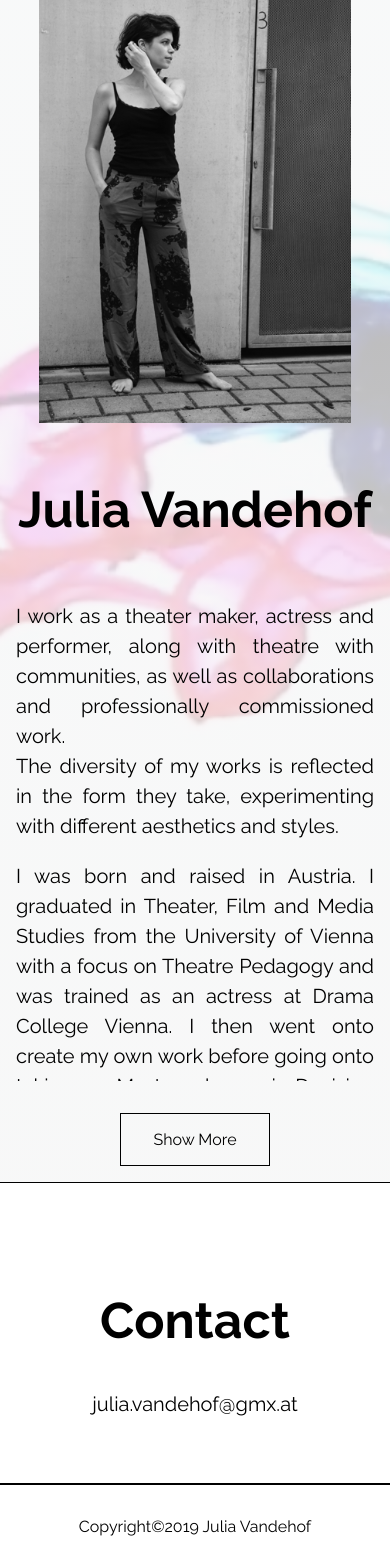
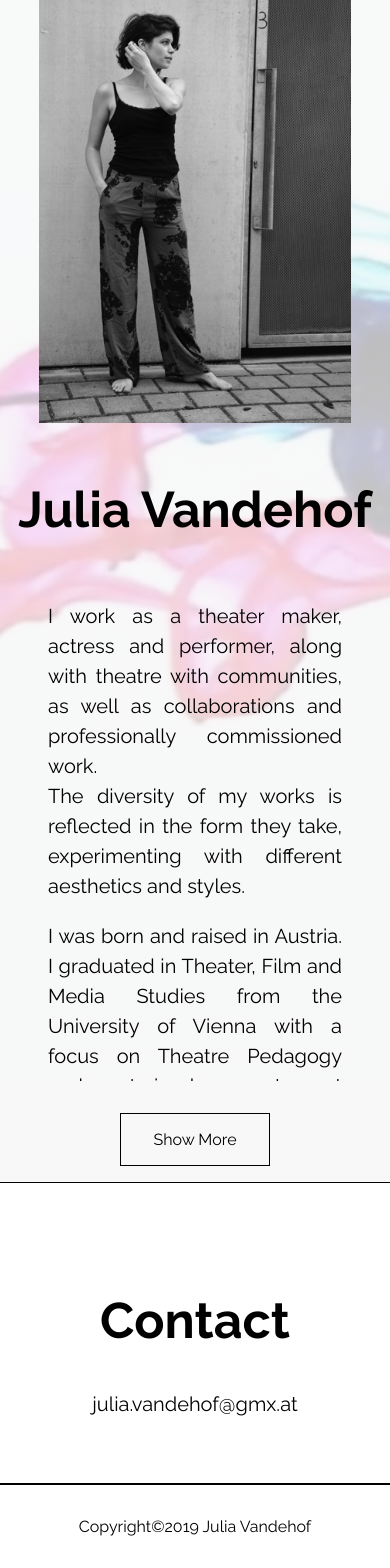
Before and after one commit to matteocarpi/julia, a Jekyll site: the page built from index.md, in a window 390 px wide. Shown: the part 1650-3218 px from the top of the page. Built offline with Jekyll 4.4.1, drawn with Linux system fonts in a browser that asks for light colours.

Commit message:
responsive long paragraphs

```diff
--- a/_sass/mobile.scss
+++ b/_sass/mobile.scss
@@ -5,6 +5,16 @@
   }
   .julia {
     max-height: 600px;
+  }
+  .readMore {
+    display: none;
+  }
+  .readLess {
+    display: none;
+  }
+  .longParagraph {
+    max-height: 500px;
+    overflow-y: scroll;
   }
 }
 @media screen and (max-width: 768px){
@@ -42,7 +52,13 @@
     flex-direction: column;
     justify-content: center;
   }
-
+  .shortened {
+    max-height: 500px;
+    overflow-y: hidden;
+  }
+  .readLess {
+    display: none;
+  }
   // Project Page
   .post_gallery {
     flex-direction: column;
--- a/_sass/universal.scss
+++ b/_sass/universal.scss
@@ -26,6 +26,7 @@
 p {
   font-size: 20px;
   line-height: 1.5;
+  padding: 0 2rem;
 }
 a {
   color: #000000;
@@ -119,10 +120,6 @@
   padding: 2rem 0;
   border-top: solid 1px;
 }
-.shortened {
-  max-height: 500px;
-  overflow-y: hidden;
+.longParagraph {
+  transition: 1s;
 }
-.readLess {
-  display: none;
-}
```
